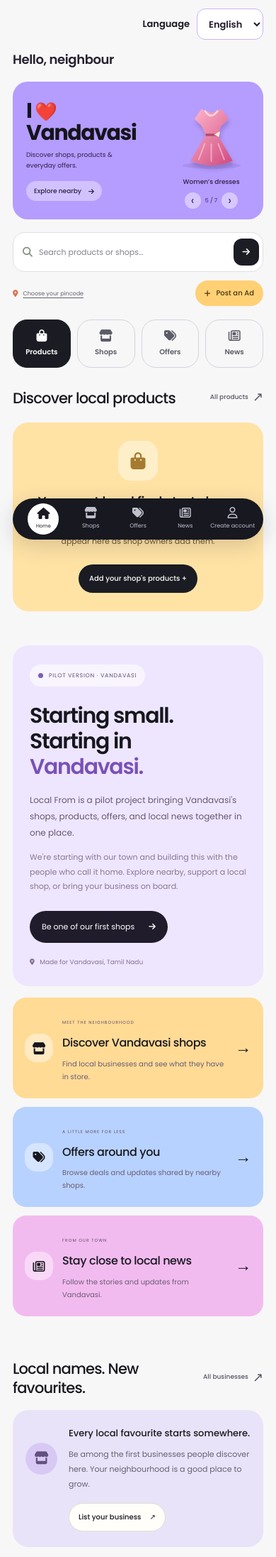
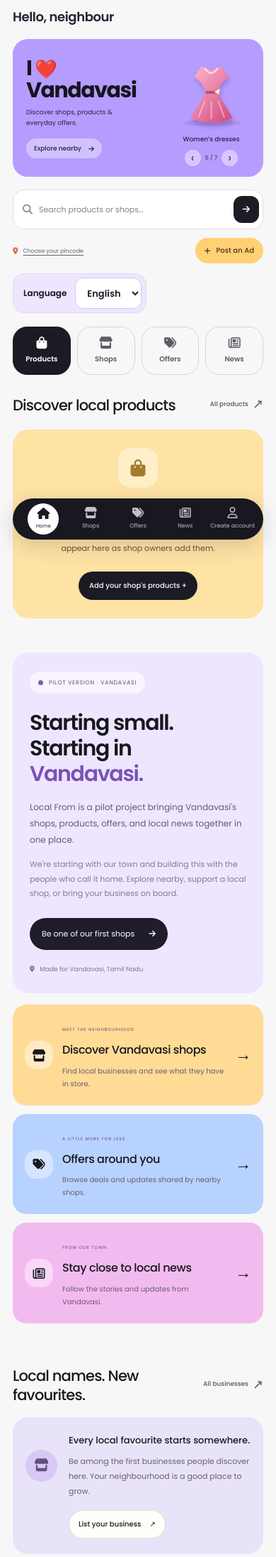
Before and after one commit to Sibi46/localdata, a Django app: template templates/index.html in a window 390 px wide. Shown: the part 70-2263 px from the top of the page at 71% size. Run offline with Django 4.2, Linux system fonts and the light colour scheme; the template is opened without the code that fills it, so the values that code supplies are empty; parts of the project's set-up code (start-up, migrations or seed data) failed here and were passed over.

Commit message:
Move mobile home language selector below search actions

```diff
--- a/static/css/home-language.css
+++ b/static/css/home-language.css
@@ -3,3 +3,10 @@
 html[lang=ta] .studio-home .pilot-story,html[lang=ta] .studio-home .pilot-discover,html[lang=ta] .studio-home .pilot-link>div{min-width:0}html[lang=ta] .studio-home .pilot-section{overflow-wrap:anywhere}html[lang=ta] .studio-home .pilot-link{grid-template-columns:44px minmax(0,1fr) 18px}
 
 @media(max-width:600px){html[lang=ta] .studio-home .header-actions .account-create-button{max-width:70px;white-space:normal;text-align:center;justify-content:center;font-size:10px;line-height:1.4;padding:7px 8px}}
+
+[data-home-language-mobile]:empty{display:none}
+@media(max-width:640px){
+  [data-home-language-mobile] .home-language-bar{justify-content:flex-start;margin-top:14px;padding:0}
+  [data-home-language-mobile] .home-language-bar label{gap:12px;padding:5px 6px 5px 14px;border:1px solid #e2d7f3;border-radius:16px;background:#eee6ff;font-size:12px}
+  [data-home-language-mobile] .home-language-bar select{font-size:13px;border-color:#d6c4ee;max-width:160px}
+}
--- /dev/null
+++ b/static/js/home-language-position.js
@@ -0,0 +1,16 @@
+/* Keep one language selector, moving it below search on small screens. */
+(() => {
+  const bar = document.querySelector('.home-language-bar');
+  const mobileSlot = document.querySelector('[data-home-language-mobile]');
+  if (!bar || !mobileSlot) return;
+
+  const desktopPosition = document.createComment('Home language desktop position');
+  bar.before(desktopPosition);
+  const mobile = window.matchMedia('(max-width: 640px)');
+  const position = () => {
+    if (mobile.matches) mobileSlot.append(bar);
+    else desktopPosition.after(bar);
+  };
+  position();
+  mobile.addEventListener('change', position);
+})();
--- a/templates/index.html
+++ b/templates/index.html
@@ -55,6 +55,7 @@
         <p class="search-note"><i class="fas fa-map-marker-alt" aria-hidden="true"></i>{% if active_area %}Made local to {{ active_area }}. <button type="button" data-area-open>Change area</button>{% else %}<button type="button" data-area-open>Choose your pincode</button>{% endif %}</p>
         <a class="post-ad-button" href="{% url 'advertiser_register' %}"><i class="fas fa-plus" aria-hidden="true"></i> Post an Ad</a>
       </div>
+      <div data-home-language-mobile></div>
       <nav class="primary-shortcuts" aria-label="Explore nearby">
         <a class="primary-products" href="{% url 'product_list' %}"><i class="fas fa-shopping-bag" aria-hidden="true"></i><span>Products</span><span class="shortcut-arrow" aria-hidden="true">↗</span></a>
         <a class="primary-shop" href="{% url 'business_list' %}"><i class="fas fa-store" aria-hidden="true"></i><span>Shops</span><span class="shortcut-arrow" aria-hidden="true">↗</span></a>
@@ -94,5 +95,5 @@
 <nav class="mobile-nav" aria-label="Mobile navigation"><a href="/" aria-current="page"><i class="fas fa-home" aria-hidden="true"></i><span>Home</span></a><a href="/businesses/"><i class="fas fa-store" aria-hidden="true"></i><span>Shops</span></a><a href="/advertise/"><i class="fas fa-tags" aria-hidden="true"></i><span>Offers</span></a><a href="/news/"><i class="far fa-newspaper" aria-hidden="true"></i><span>News</span></a><a href="{% if request.user.is_authenticated %}/account/{% else %}/register/{% endif %}"><i class="far fa-user" aria-hidden="true"></i><span>{% if request.user.is_authenticated %}Account{% else %}Create account{% endif %}</span></a></nav>
 
 <dialog id="area-dialog" class="area-dialog" aria-labelledby="area-title"><div class="area-dialog-inner"><button class="dialog-close icon-button" data-area-close type="button" aria-label="Close area selector"><i class="fas fa-times" aria-hidden="true"></i></button><span class="dialog-pin" aria-hidden="true"><i class="fas fa-map-marker-alt"></i></span><p class="eyebrow">LET'S MAKE IT LOCAL</p><h2 id="area-title">Where's your little<br>corner of the world?</h2><p>Enter your pincode to find businesses and offers around you.</p><form action="{% url 'select_area' %}" method="post">{% csrf_token %}<input type="hidden" name="next" value="/"><label for="local-pincode">Your pincode</label><div class="pin-input-row"><input id="local-pincode" name="pincode" type="text" inputmode="numeric" pattern="[1-9][0-9]{5}" minlength="6" maxlength="6" placeholder="e.g. 600001" value="{{ active_area }}" autocomplete="postal-code" required><button class="button button-green" type="submit">Explore <span aria-hidden="true">↗</span></button></div></form>{% if saved_areas %}<div class="saved-areas"><p>Your saved areas</p>{% for code in saved_areas %}<form method="post" action="{% url 'select_area' %}">{% csrf_token %}<input type="hidden" name="next" value="/"><button name="pincode" value="{{ code }}">{{ code }}</button></form>{% endfor %}</div>{% endif %}<a class="all-areas" href="/businesses/?pincode=">Just looking? Explore all businesses ↗</a></div></dialog>
-{% if not request.user.is_authenticated %}{% include 'includes/guest_account_dialog.html' %}<link rel="stylesheet" href="{% static 'css/local-prompts.css' %}?v=1"><script src="{% static 'js/local-prompts.js' %}?v=1" defer></script>{% endif %}{% include 'includes/promotion_tracking.html' %}<link rel="stylesheet" href="{% static 'css/home-language.css' %}?v=1"><script src="{% static 'js/home-language.js' %}?v=1" defer></script><script src="{% static 'js/product-language.js' %}?v=2" defer></script></body>
+{% if not request.user.is_authenticated %}{% include 'includes/guest_account_dialog.html' %}<link rel="stylesheet" href="{% static 'css/local-prompts.css' %}?v=1"><script src="{% static 'js/local-prompts.js' %}?v=1" defer></script>{% endif %}{% include 'includes/promotion_tracking.html' %}<link rel="stylesheet" href="{% static 'css/home-language.css' %}?v=2"><script src="{% static 'js/home-language-position.js' %}?v=1" defer></script><script src="{% static 'js/home-language.js' %}?v=1" defer></script><script src="{% static 'js/product-language.js' %}?v=2" defer></script></body>
 </html>
```
